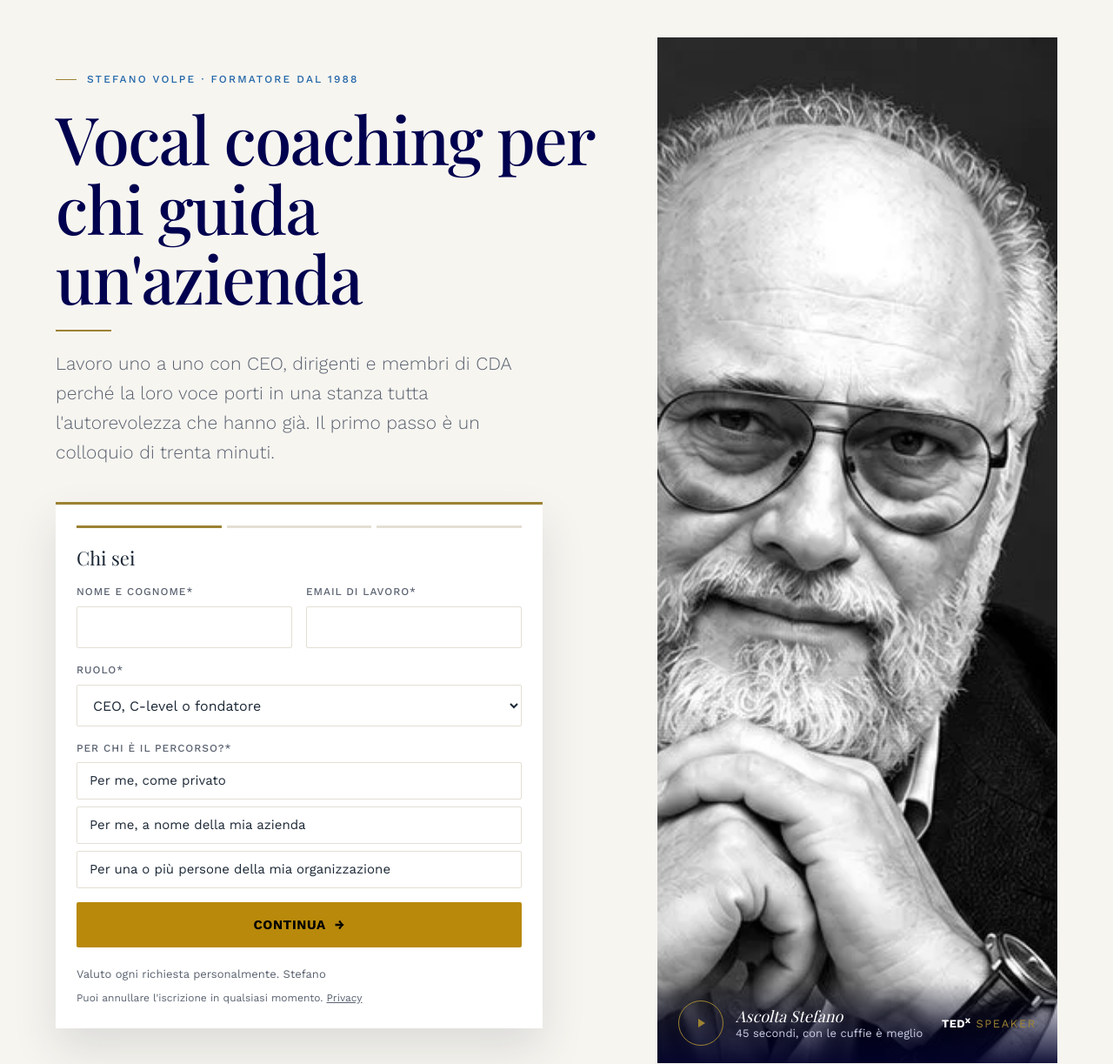
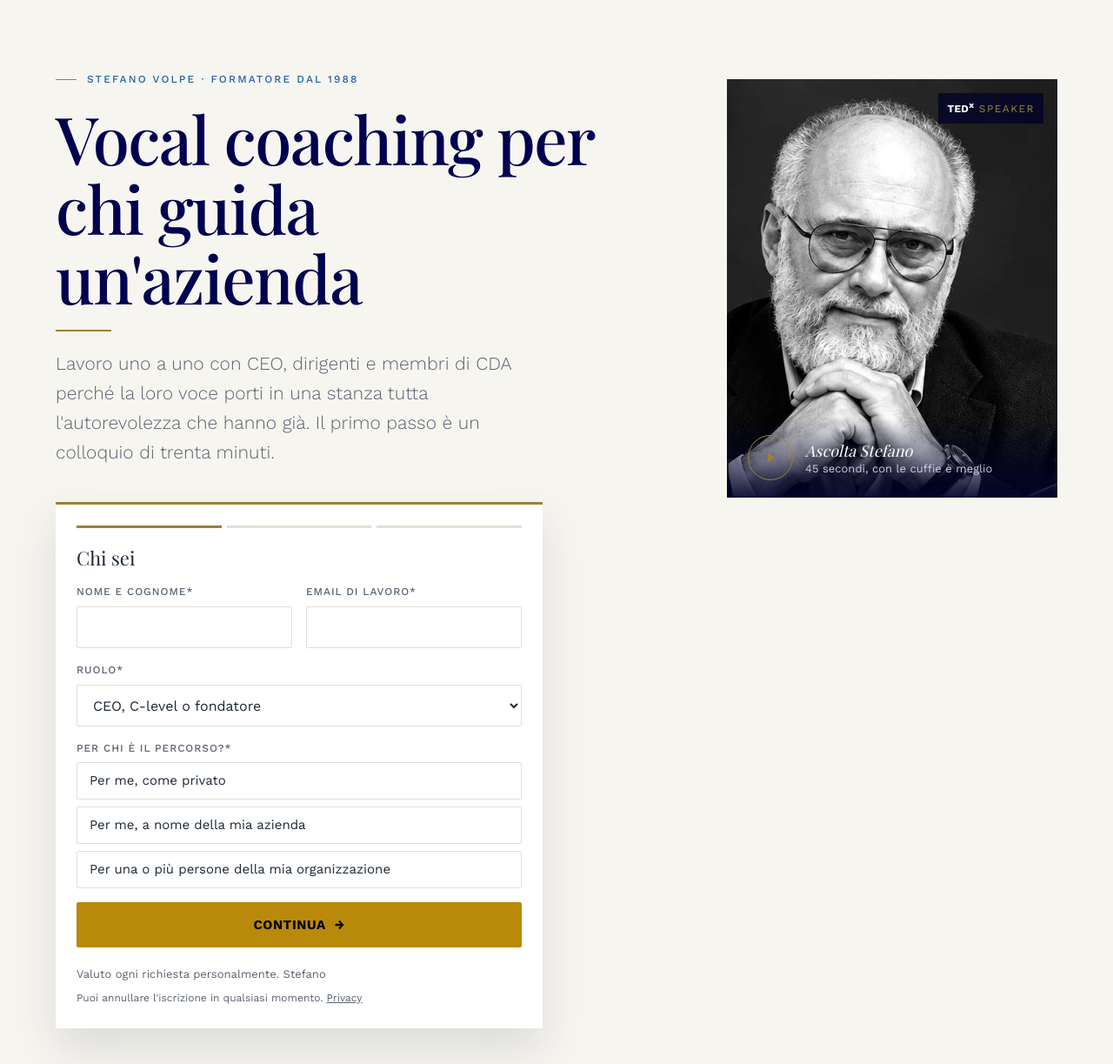
Before and after one commit to simonameraviglialab/stefano-volpe, an Astro site: page / in a window 1280 px wide. Shown: the part 77-1300 px from the top of the page at 87% size. Built offline with nearby package versions, Linux system fonts and the light colour scheme; Astro itself is replaced by a stand-in of ours.

Commit message:
Home: ritratto più piccolo e meno invadente su desktop, badge TEDx in alto
Co-Authored-By: Claude Opus 5.5 <noreply@anthropic.com>
Claude-Session: https://claude.ai/code/session_01WSuqBk3XKVWZH4sjid4ft1

```diff
--- a/src/pages/index.astro
+++ b/src/pages/index.astro
@@ -83,8 +83,8 @@ const schema = [
             <span class="disc"><svg width="16" height="16" viewBox="0 0 16 16" aria-hidden="true"><path fill="currentColor" d="M5 3v10l8-5z" /></svg></span>
             <span><span class="t1">Ascolta Stefano</span><span class="t2">45 secondi, con le cuffie è meglio</span></span>
           </button>
-          <span class="tedx"><b>TED<sup>x</sup></b> SPEAKER</span>
         </div>
+        <span class="tedx tedx-top"><b>TED<sup>x</sup></b> SPEAKER</span>
       </div>
       <div class="hero-form" id="inizia">
         <LeadForm id="form-hero" />
--- a/src/styles/global.css
+++ b/src/styles/global.css
@@ -83,7 +83,8 @@ p { margin: 0; }
   .hero-grid { display: grid; grid-template-columns: 7fr 5fr; grid-template-areas: "copy portrait" "form portrait"; column-gap: 48px; row-gap: 40px; align-items: start; }
   .hero-copy { grid-area: copy; padding-top: 40px; }
   .hero-form { grid-area: form; max-width: 560px; padding-bottom: 40px; }
-  .portrait { grid-area: portrait; height: 100%; min-height: 640px; }
+  .portrait { grid-area: portrait; justify-self: end; align-self: start; width: 100%; max-width: 380px; height: auto; aspect-ratio: 495 / 627; margin-top: 48px; }
+  .portrait img { object-position: 50% 30%; }
 }
 
 /* Form in tre passi */
@@ -293,3 +294,5 @@ p { margin: 0; }
   .portrait-quote figcaption { position: static; background: var(--navy-950); }
 }
 @media (min-width: 1024px) { .hr-step h3 { min-height: 64px; } }
+
+.tedx-top { position: absolute; top: 16px; right: 16px; padding: 6px 10px; background: rgba(1,2,42,.75); font-size: 12px; }
```
